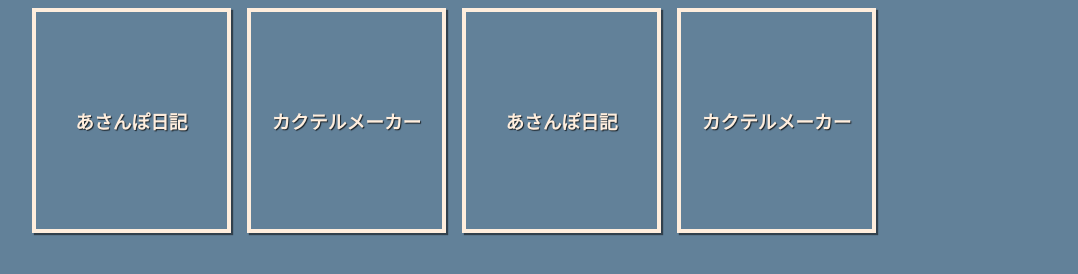
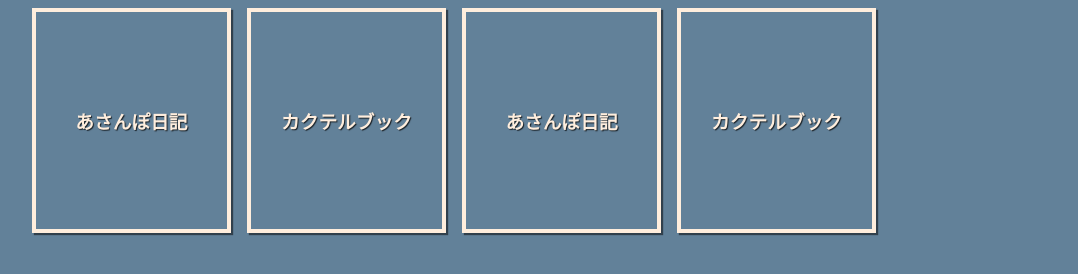
Before and after one commit to JunyaLab/portfolio, a plain HTML site: page index.html in a window 1280 px wide. Shown: the part 418-692 px from the top of the page, without its empty margins (186-1264 px from the left). Drawn offline with Linux system fonts and the light colour scheme.

Commit message:
modified url for cocktail book

```diff
--- a/index.html
+++ b/index.html
@@ -45,8 +45,8 @@
                 <p>心に少し余裕が生まれる。</p>
             </div>
         </a>
-        <a href="https://junyalab.github.io/cocktail-maker/" class="tile">
-            <h3 id="tile-title">カクテルメーカー</h3>
+        <a href="https://junyalab.github.io/cocktail-book/" class="tile">
+            <h3 id="tile-title">カクテルブック</h3>
             <div class="tile-description">
                 <p>大人になる。</p>
                 <p>お酒と付き合う。</p>
@@ -63,8 +63,8 @@
                 <p>心に少し余裕が生まれる。</p>
             </div>
         </a>
-        <a href="https://junyalab.github.io/cocktail-maker/" class="tile">
-            <h3 id="tile-title">カクテルメーカー</h3>
+        <a href="https://junyalab.github.io/cocktail-book/" class="tile">
+            <h3 id="tile-title">カクテルブック</h3>
             <div class="tile-description">
                 <p>大人になる。</p>
                 <p>お酒と付き合う。</p>
```
Also changed, not shown: english.html (+2 -2 lines).
